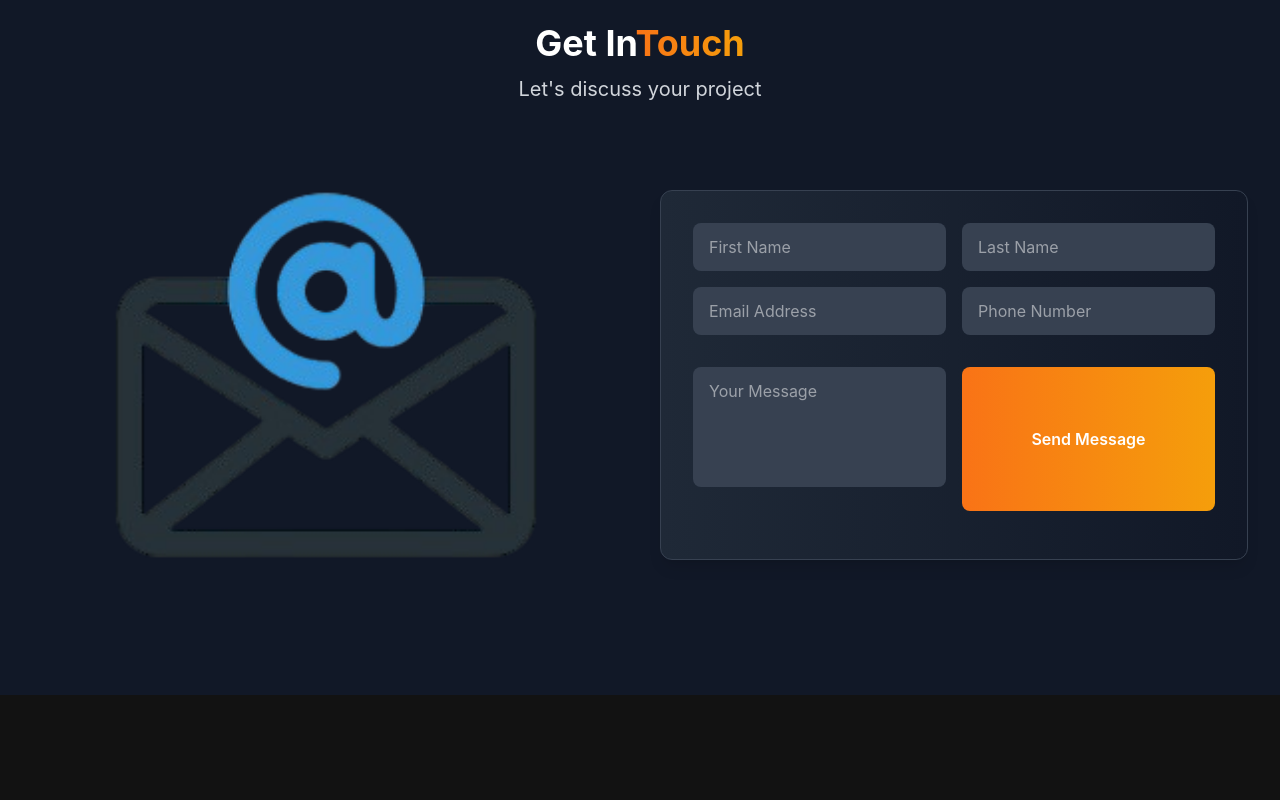
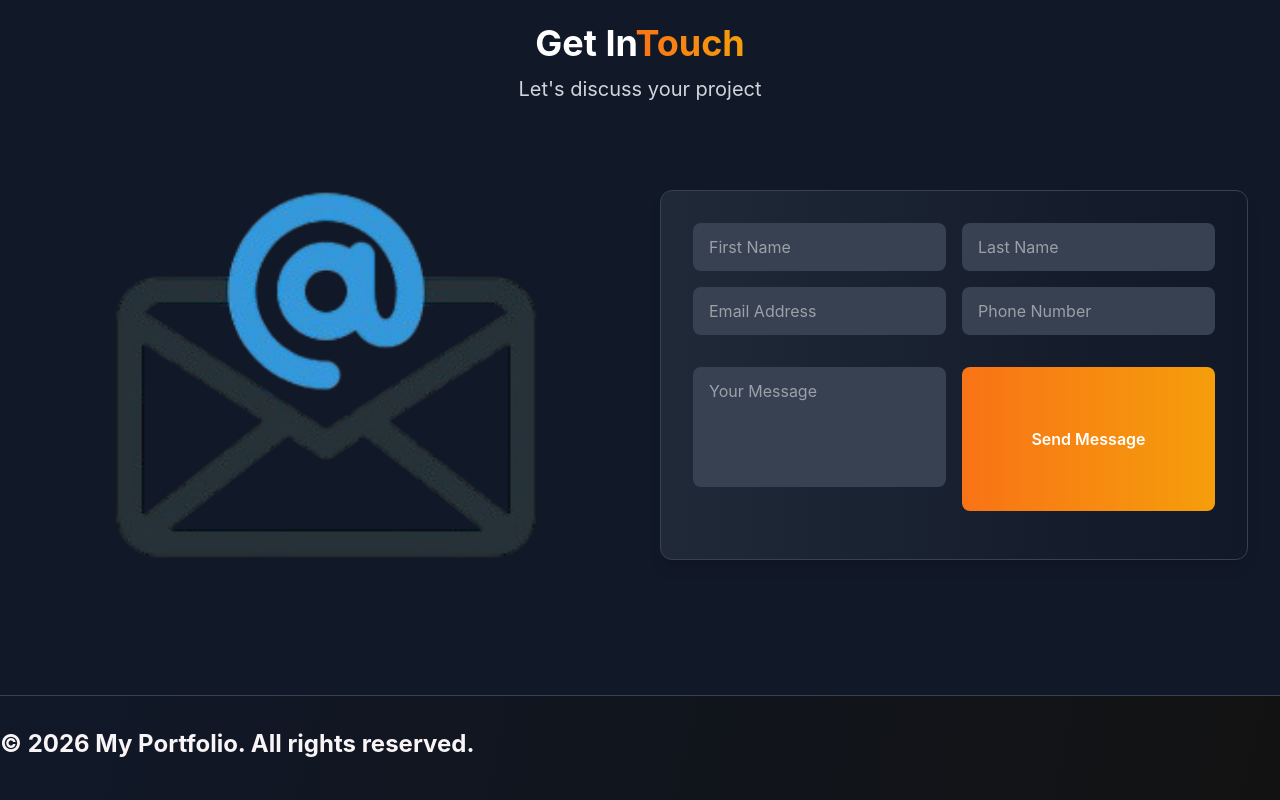
Before and after one commit to shehabuddin380/portfolio-website, a React (Vite) app: page / in a window 1280 px wide. Shown: the part 4639-5439 px from the top of the page. Before the commit the page ends 5334 px from the top, so only its background shows below. Built offline with nearby package versions, Linux system fonts and the light colour scheme.

Commit message:
new digain add

```diff
--- a/src/components/Footer.jsx
+++ b/src/components/Footer.jsx
@@ -9,8 +9,26 @@ const Footer = ({ darkMode }) => {
             ? "linear-linear(to bottom, #000000, #111827)"
             : "linear-linear(to bottom, #f9f4f6, #e5e7eb)",
             borderColor: darkMode ? "#374151" : "#d1d5db",
-        }}>
+        }}
+        className="border-t">
+            <div className="container mx-auto py-4 py-8">
+                <div className='flex flex-col md:flex-row justify-between items-center gap-6'>
+                    <div className='text-center md:text-left'>
+                        <h3 className='text-2xl font-bold mb-2'
+                        style={{
+                            color: darkMode ? "#f9f4f6" : "#111827",
+                        }}>
+                            &copy; {currentYear} My Portfolio. All rights reserved.
+
+                        </h3>
+
+                    </div>
+
+                </div>
+
+            </div>
         </footer>
+
     )
 
 }
```
